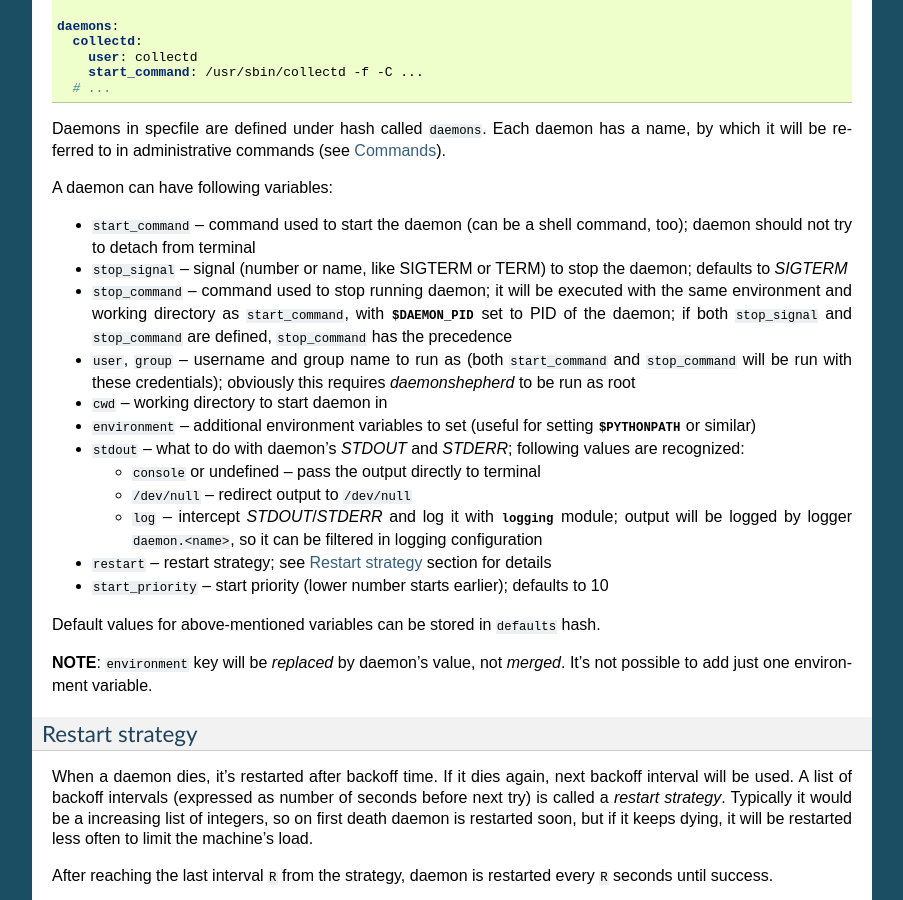
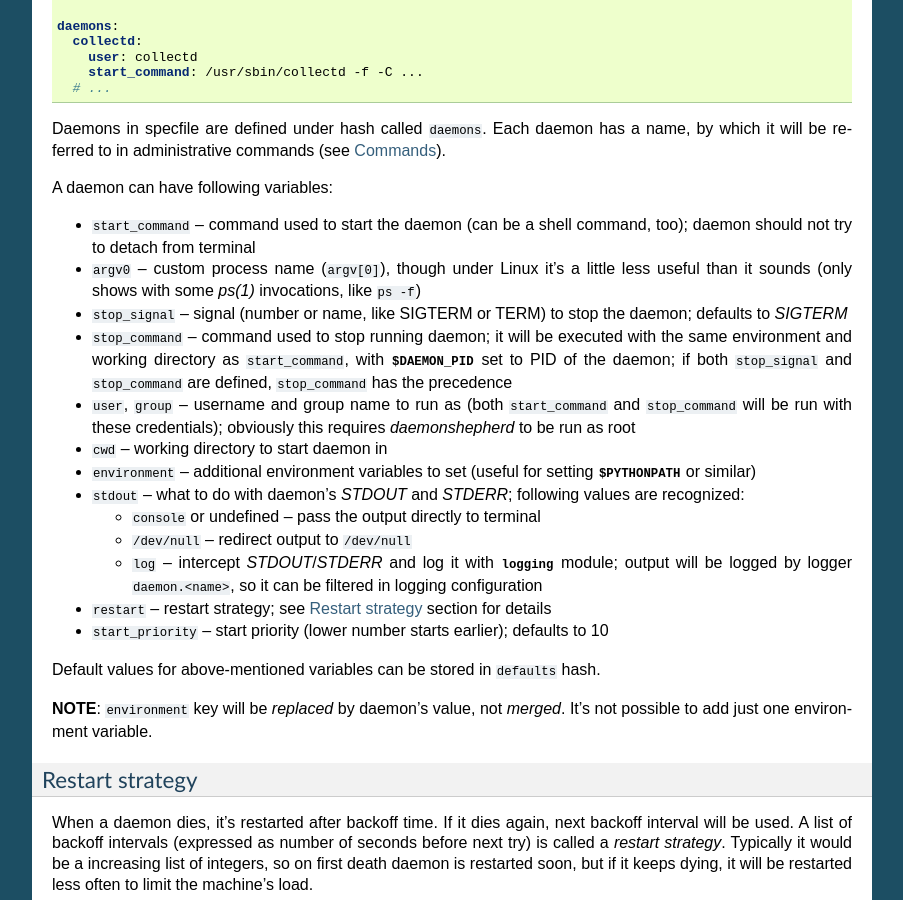
Before and after one commit to dozzie/seismometer-toolbox, a Sphinx documentation site: the page built from doc/manpages/daemonshepherd.rst, in a window 1280 px wide and 900 px high, scrolled down 1709 px. Shown: the whole window, without its empty margins (198-1101 px from the left). Built offline with Sphinx 7.4.7, drawn with Linux system fonts in a browser that asks for light colours.

Commit message:
Added setting the command name (argv[0]).

```diff
--- a/doc/manpages/daemonshepherd.rst
+++ b/doc/manpages/daemonshepherd.rst
@@ -128,6 +128,9 @@ A daemon can have following variables:
 
 * ``start_command`` -- command used to start the daemon (can be a shell
   command, too); daemon should not try to detach from terminal
+* ``argv0`` -- custom process name (``argv[0]``), though under Linux it's
+  a little less useful than it sounds (only shows with some :manpage:`ps(1)`
+  invocations, like ``ps -f``)
 * ``stop_signal`` -- signal (number or name, like SIGTERM or TERM) to stop
   the daemon; defaults to *SIGTERM*
 * ``stop_command`` -- command used to stop running daemon; it will be
```
Also changed, not shown: 1 other file.
